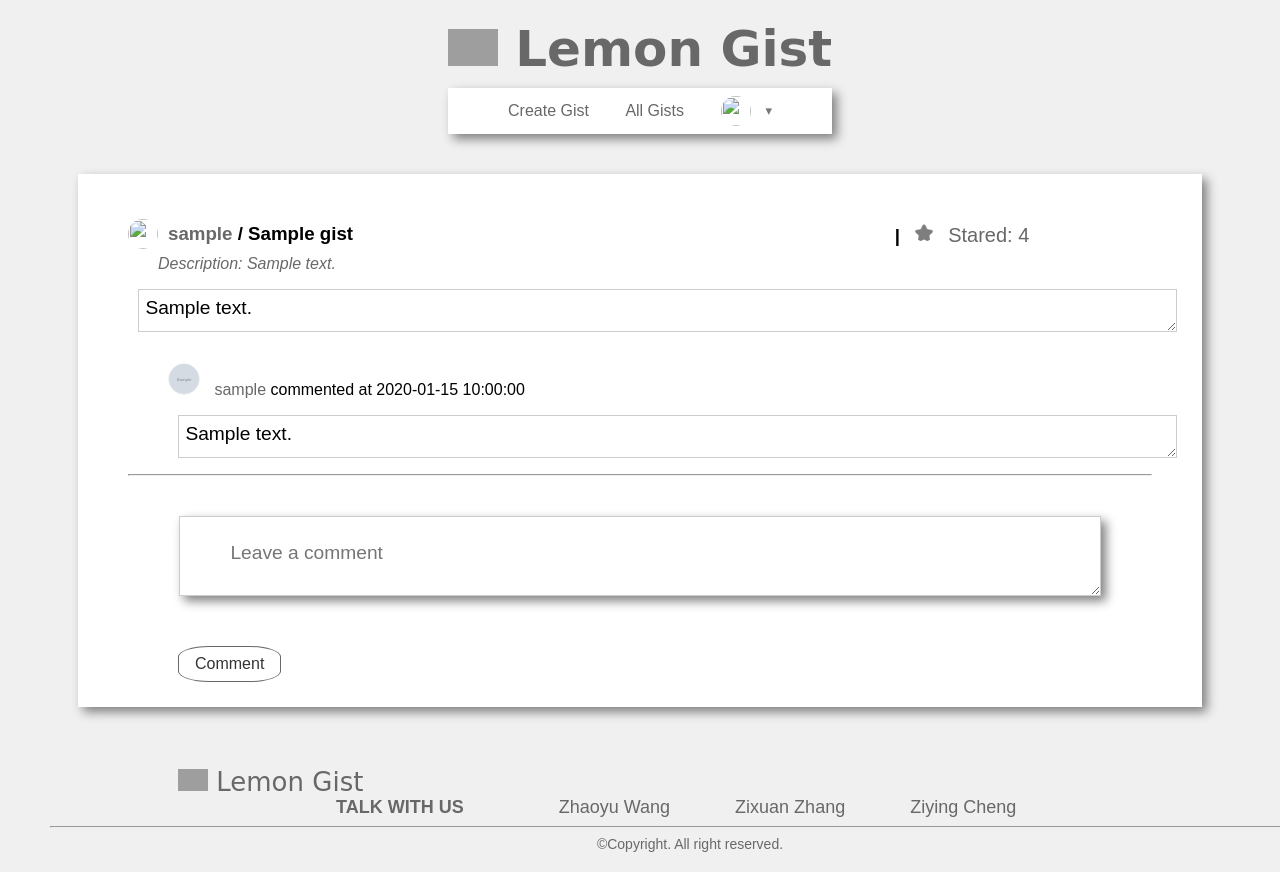
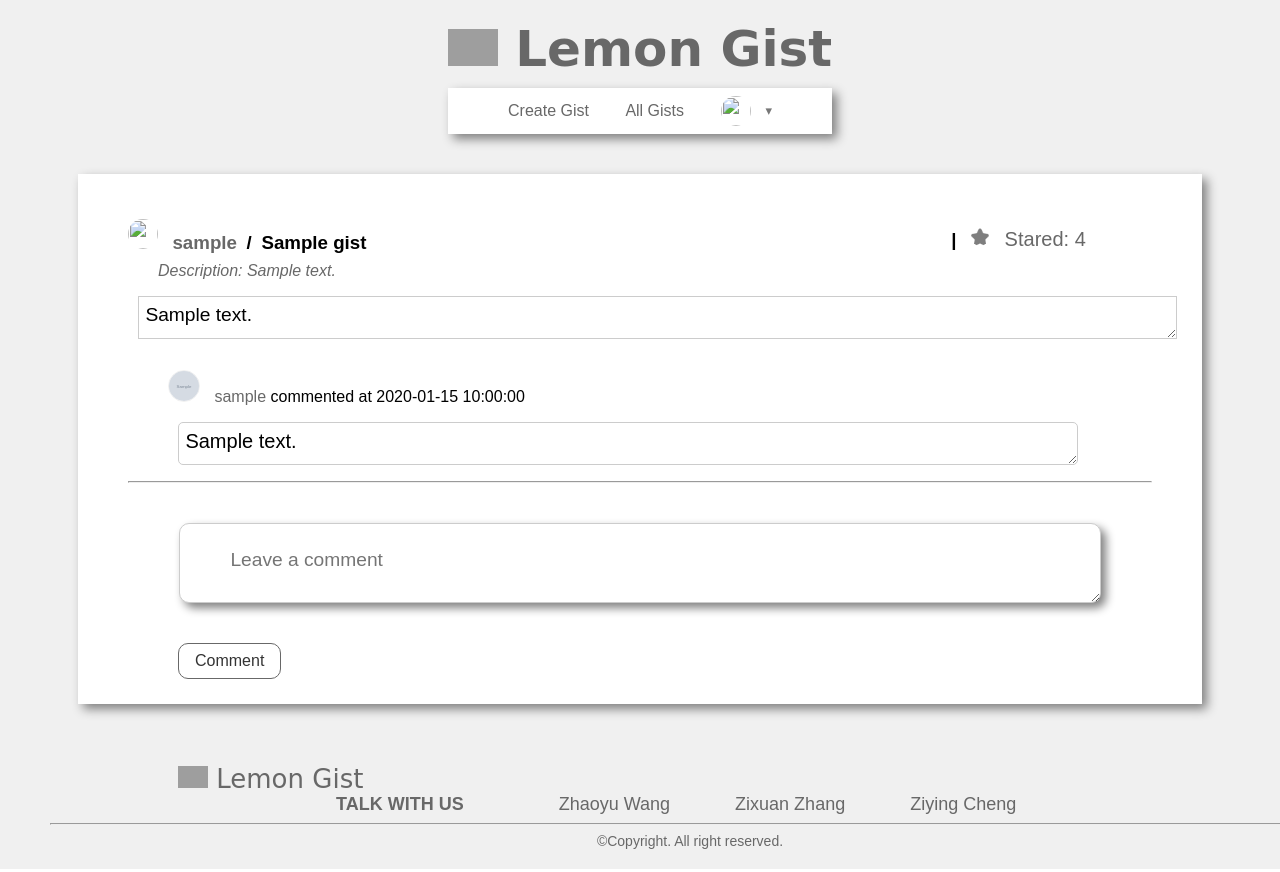
Before and after one commit to zixuanzhang-x/code-gist, a Flask app: template templates/gist_page/gist.html in a window 1280 px wide; the page is wider, and only the part inside the window is pictured. Run offline with Flask 2, Linux system fonts and the light colour scheme; the visitor is signed in with stand-in values (Sample User, id 1); the template is opened without the code that fills it: most values are stand-ins (such as "Sample title", 1, 10 or a date in 2020); grey boxes marked "Sample" are stand-in pictures; some libraries are stand-ins or nearby versions; grey boxes are pictures that could not be loaded.

Commit message:
updated UI

```diff
--- a/static/css/gist.css
+++ b/static/css/gist.css
@@ -10,6 +10,7 @@
     display: inline-block;
     /* border: 1px solid green; */
 }
+
 
 /* gist owner's user picture */
 .row img{
@@ -26,14 +27,22 @@
     color: rgb(132 176 96);
 }
 
+/* name group */
+#name_group {
+    /* border: 1px solid green; */
+    width: 65%;
+}
+
+
 /* star group button */
 #star_group {
-    margin-left: 50%;
     margin-top: auto;
     margin-bottom: auto;
-    /* border: 1px solid green; */
     height: 70%;
     vertical-align: middle;
+    /* border:1px solid red; */
+    width: 30%;
+    text-align: end;
 }
 
 #star_group button {
@@ -82,6 +91,20 @@
     color: rgb(132 176 96);
 }
 
+/* existing comments textarea */
+#comments textarea {
+    width: 90%;
+    border-radius: 5px;
+    font: 20px Arial;
+}
+
+/* input comment textarea */
+form textarea {
+    /* border: 1px solid red; */
+    border-radius: 10px;
+    width: 90%;
+}
+
 
 /* comment submit button */
 form button {
@@ -90,9 +113,9 @@ form button {
 
 #submit {
     background-color: white;
-    margin-top: 10px;
+    margin-top: 0px;
     border: 1px solid rgb(104 104 104);
-    border-radius: 30%;
+    border-radius: 10px;
 }
 
 #submit:hover {
--- a/static/js/discover.js
+++ b/static/js/discover.js
@@ -24,7 +24,6 @@ $(document).ready(function(){
         var info_row = document.createElement('div')
         info_row.setAttribute('class', "row")
         info_row.setAttribute('id', 'info_row')
-        info_row.setAttribute('style', "height:30px")
 
         // append profile picture, user_name and gist_name
         var user_gist_row = get_user_and_gist(gist, index)
@@ -53,7 +52,6 @@ $(document).ready(function(){
 
     function get_user_and_gist(gist, index) {
         var user_gist_row = document.createElement('div')
-        user_gist_row.setAttribute('style', "width:50%")
         user_gist_row.setAttribute('id', 'name'+(index+1))
 
         var pic_names = document.createElement('h3')
--- a/templates/gist_page/gist.html
+++ b/templates/gist_page/gist.html
@@ -11,10 +11,12 @@
 {% block content %}
 <body>
     <div class="row">
-        <a href="/user/{{gist.user_id}}"><img src="" id="gist-user-pic"></a>
-        <h3 id="username" ><span><a href="/user/{{gist.user_id}}">{{gist.user_name}}</a></span></h3>
-        <h3><span>&nbsp;/&nbsp;</span></h3>
-        <h3 id="gistname" ><span>{{gist.gist_name}}</span></h3>
+        <div id="name_group">
+            <a href="/user/{{gist.user_id}}"><img src="" id="gist-user-pic"></a>
+            <h3 id="username" ><span><a href="/user/{{gist.user_id}}">{{gist.user_name}}</a></span></h3>
+            <h3><span>&nbsp;/&nbsp;</span></h3>
+            <h3 id="gistname" ><span>{{gist.gist_name}}</span></h3>
+        </div>
 
         <div id="star_group">
             {% if session.profile %}
```
Also changed, not shown: static/css/discover.css (+9 -6 lines).
